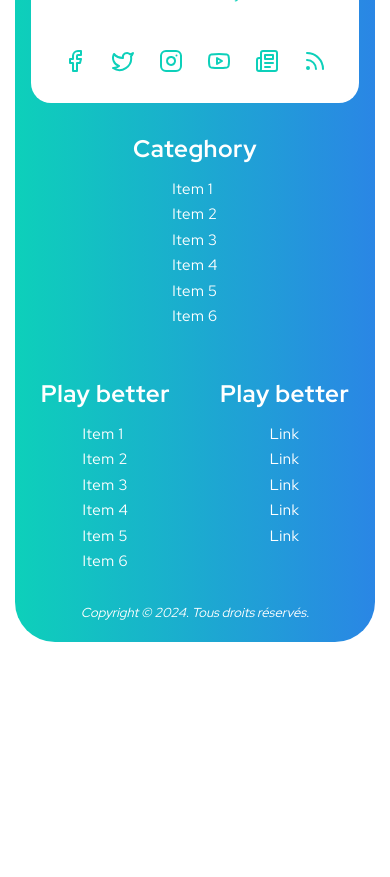
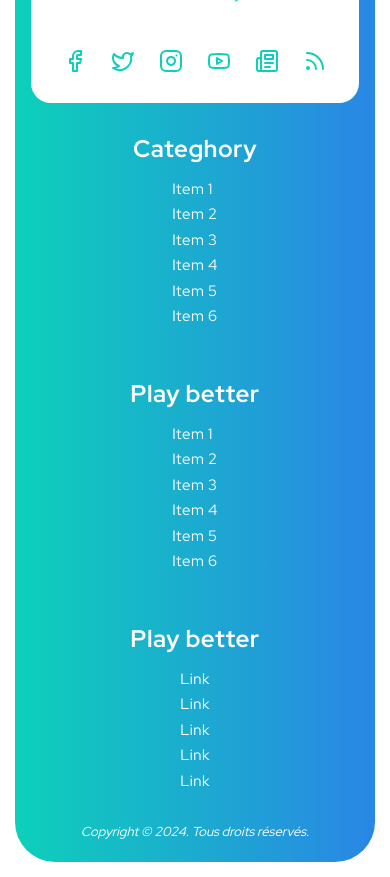
Before and after one commit to SHEFF48/my-app-test, a Next.js app: page / in a window 390 px wide. Shown: the part 2740-3617 px from the top of the page. Before the commit the page ends 3397 px from the top, so only its background shows below. Built offline with nearby package versions, Linux system fonts and the light colour scheme.

Commit message:
footer flex col to xs

```diff
--- a/src/components/Footer.tsx
+++ b/src/components/Footer.tsx
@@ -35,7 +35,7 @@ const Footer = () => {
             </div>
           </div>
           <div className="right-block flex flex-col justify-between items-center lg:items-start flex-wrap gap-[30px] lg:pt-[90px] box-border">
-            <div className="flex gap-[50px] md:gap-[130px] justify-center md:justify-between items-start flex-wrap">
+            <div className="flex flex-col md:flex-row gap-[50px] md:gap-[130px] justify-center md:justify-between items-start flex-wrap">
               <div className="flex flex-col items-center w-full md:w-auto gap-[14px] text-white">
                 <h2 className="text-[24px] font-bold leading-[31px] tracking-[.5px] ">
                   Categhory
```
